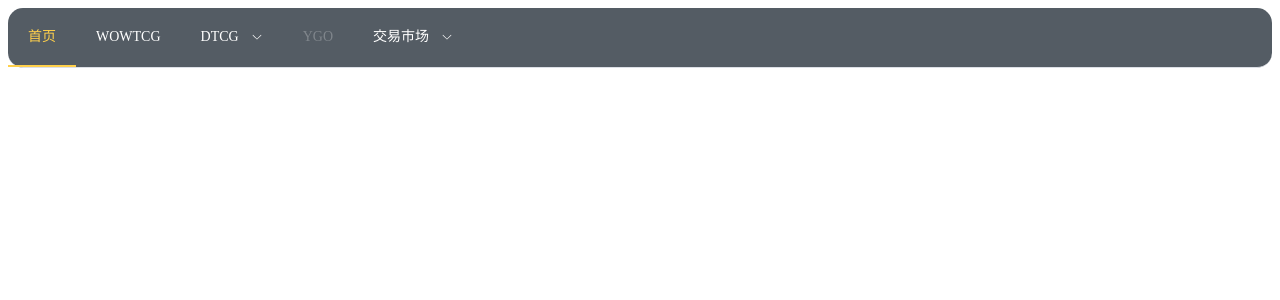
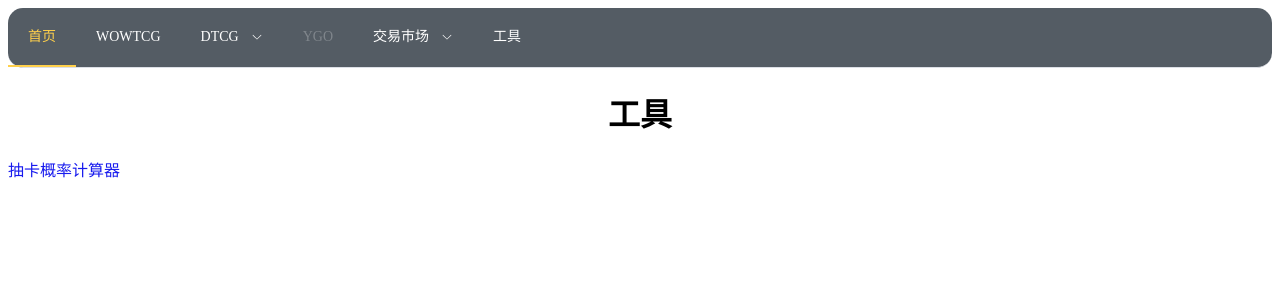
Before and after one commit to DesistDaydream/tcg, a Vue app: page /tools in a window 1280 px wide. Shown: the top 300 px of the page. Built offline with nearby package versions, Linux system fonts and the light colour scheme.

Commit message:
还原导航栏中的工具栏

```diff
--- a/src/App.vue
+++ b/src/App.vue
@@ -48,6 +48,8 @@ const handleSelect = (key: string, keyPath: string[]) => {
       </el-menu-item>
       <el-menu-item index="market-products">我在卖</el-menu-item>
     </el-sub-menu>
+
+    <el-menu-item index="tools" route="/tools">工具</el-menu-item>
   </el-menu>
 
   <RouterView />
--- a/src/views/ToolsView.vue
+++ b/src/views/ToolsView.vue
@@ -1,8 +1,13 @@
 <script setup lang="ts"></script>
 
 <template>
-  <!-- 链接 -->
+  <h1>工具</h1>
   <a href="https://tcg.102205.xyz:8443/tools/probability/">抽卡概率计算器</a>
 </template>
 
-<style></style>
+<style scoped>
+a {
+  text-decoration: none;
+  color: rgb(24, 27, 238);
+}
+</style>
```
